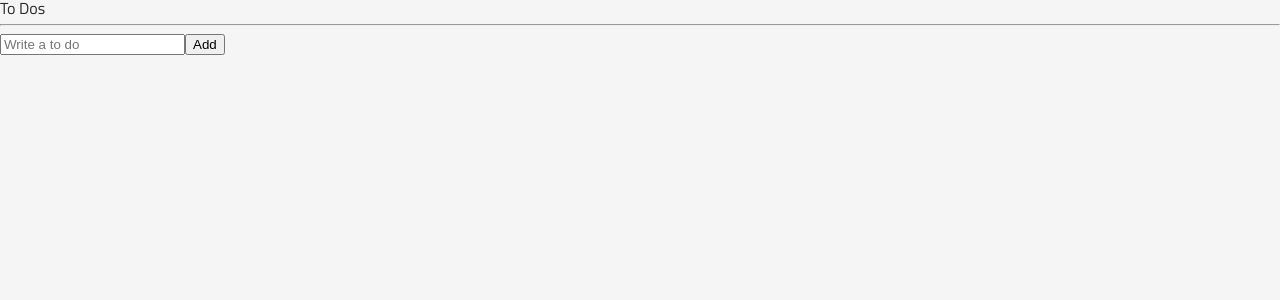
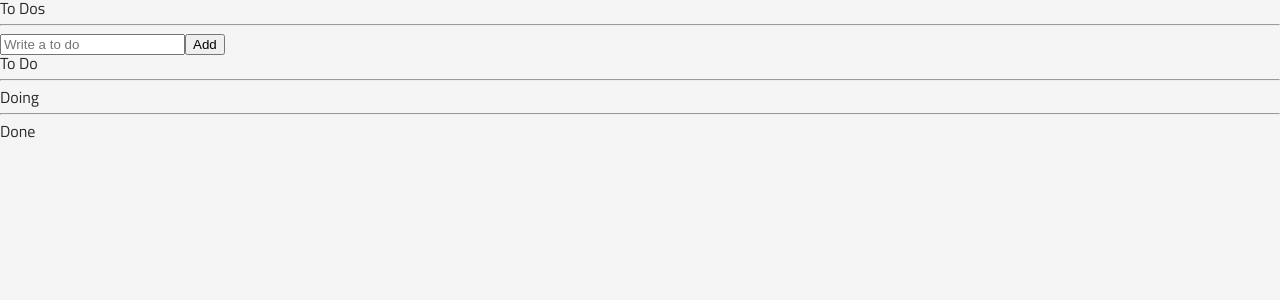
Before and after one commit to Jeongmmin/TodoApp, a React (Create React App) app: page / in a window 1280 px wide. Shown: the top 300 px of the page. Built offline with nearby package versions, Linux system fonts and the light colour scheme.

Commit message:
✍ Study Selector

```diff
--- a/src/atoms.tsx
+++ b/src/atoms.tsx
@@ -1,4 +1,4 @@
-import { atom } from 'recoil';
+import { atom, selector } from "recoil";
 
 // 공통적으로 많이 쓰이니까 atom으로 분리
 export interface IToDo {
@@ -7,8 +7,35 @@ export interface IToDo {
   category: "TO_DO" | "DOING" | "DONE";
 }
 
-
 export const toDoState = atom<IToDo[]>({
   key: "toDo",
   default: [],
 });
+
+export const toDoSelector = selector({
+  key: "toDoSelector",
+  get: ({ get }) => {
+    const toDos = get(toDoState);
+    return [
+      toDos.filter((toDo) => toDo.category === "TO_DO"),
+      toDos.filter((toDo) => toDo.category === "DOING"),
+      toDos.filter((toDo) => toDo.category === "DONE"),
+    ];
+  },
+});
+
+// derived State : state를 입력 받아서 그걸 변형해 반환하는 순수함수를 거쳐 반환된 값을 말함
+
+/**
+ * 현재 : 모든 상태의 todo들이 todos에 들어있다.
+ *
+ * 카테고리 별로 분류하고 싶다. -> selector사용
+ * 하지만 atom을 3개로 나누고 싶지는 않음, selector function을 사용할 것 (atom의 ouput을 변형시킬 것이다.)
+ *
+ * selector : atom을 가져다가 output을 변형할 수 있다.
+ * get function이 있어야 atom을 받을 수 있다.
+ *
+ * 구현하고 싶은것 -> 배열을 담은 배열을 return하는 것  -> JS 의 filter function이용 (배열에서 조건에 맞지 않는 원소들을 제거한 배열을 return한다.)
+ *
+ * 결과적으로는 카테고리 별로 랜더링 하고 싶음
+ */
--- a/src/components/ToDo.tsx
+++ b/src/components/ToDo.tsx
@@ -1,17 +1,6 @@
 import { useSetRecoilState } from "recoil";
 import { IToDo, toDoState } from "../atoms";
 
-// 하나를 교체 해야 한다면? -> 순서가 중요! mango -> 감
-/**
- * 1) mango위치 구하기  => targetIndex
- * 2) 배열 두 부분으로 나누기 망고 전/ 망고 후
- */
-const food = ["pizza", "mango", "kimchi", "kimbab"];
-const front = ["pizza"];
-const back = ["kimchi", "kimbab"];
-// const lastPart = front + back = >이러면 망고가 없다.
-// 망고 대신 뭔가가 들어간 배열을 원한다. / ... => front안의 모든 요소를 풀어놓는다는 의미
-const finalPart = [...front, "감", ...back];
 
 function ToDo({ text, category, id }: IToDo) {
   // toDo state를 수정하기 위함
@@ -26,11 +15,9 @@ function ToDo({ text, category, id }: IToDo) {
     setToDos((oldToDos) => {
       // index가 같은지 비교하는 함수
       const targetIndex = oldToDos.findIndex((toDo) => toDo.id === id);
-      // todo를 update해야 한다.
-      // const oldToDo = oldToDos[targetIndex];
+      // todo update
       const newToDo = { text, id, category: name as any };
       // replace the toDo in the index "targetOmdex" with "newToDo"
-      // console.log(oldToDo, newTodo)
       return [
         ...oldToDos.slice(0, targetIndex),
         newToDo,
--- a/src/components/TodoList.tsx
+++ b/src/components/TodoList.tsx
@@ -1,5 +1,5 @@
 import { useRecoilValue } from "recoil";
-import { toDoState } from "../atoms";
+import { toDoSelector, toDoState } from "../atoms";
 import CreateToDo from "./CreateToDo";
 import ToDo from "./ToDo";
 
@@ -7,16 +7,33 @@ import ToDo from "./ToDo";
 
 
 function TodoList() {
-  const toDos = useRecoilValue(toDoState);
-  console.log(toDos);
+  // 배열이 return될때
+  const [toDo, doing, done] = useRecoilValue(toDoSelector)
   return (
     <div>
       <h1>To Dos</h1>
       <hr />
       <CreateToDo />
+      <h2>To Do</h2>
       {/* to do list */}
       <ul>
-        {toDos.map((toDo) => (
+        {toDo.map((toDo) => (
+          <ToDo key={toDo.id} {...toDo} />
+        ))}
+      </ul>
+      <hr />
+      <h2>Doing</h2>
+      {/* to do list */}
+      <ul>
+        {doing.map((toDo) => (
+          <ToDo key={toDo.id} {...toDo} />
+        ))}
+      </ul>
+      <hr />
+      <h2>Done</h2>
+      {/* to do list */}
+      <ul>
+        {done.map((toDo) => (
           <ToDo key={toDo.id} {...toDo} />
         ))}
       </ul>
@@ -25,18 +42,3 @@ function TodoList() {
 }
 
 export default TodoList;
-
-
-// toDo의 category를 수정하려면?
-/**
- * 1) to do가 어디있는지를 알아야 한다. -> id로 todo 찾기 todo의 index찾는 방법만 알면 된다.
- *
- * 2) new toDo 만들기
- *
- * 3) targetIndex의 Todo를 new ToDo로 바꾸기
- *
- * 4) 배열의 원소를 어떻게 교체하는지를 알기
- *
- *      slice를 사용하면 배열을 자를 수 있다.
- *
- */
```
